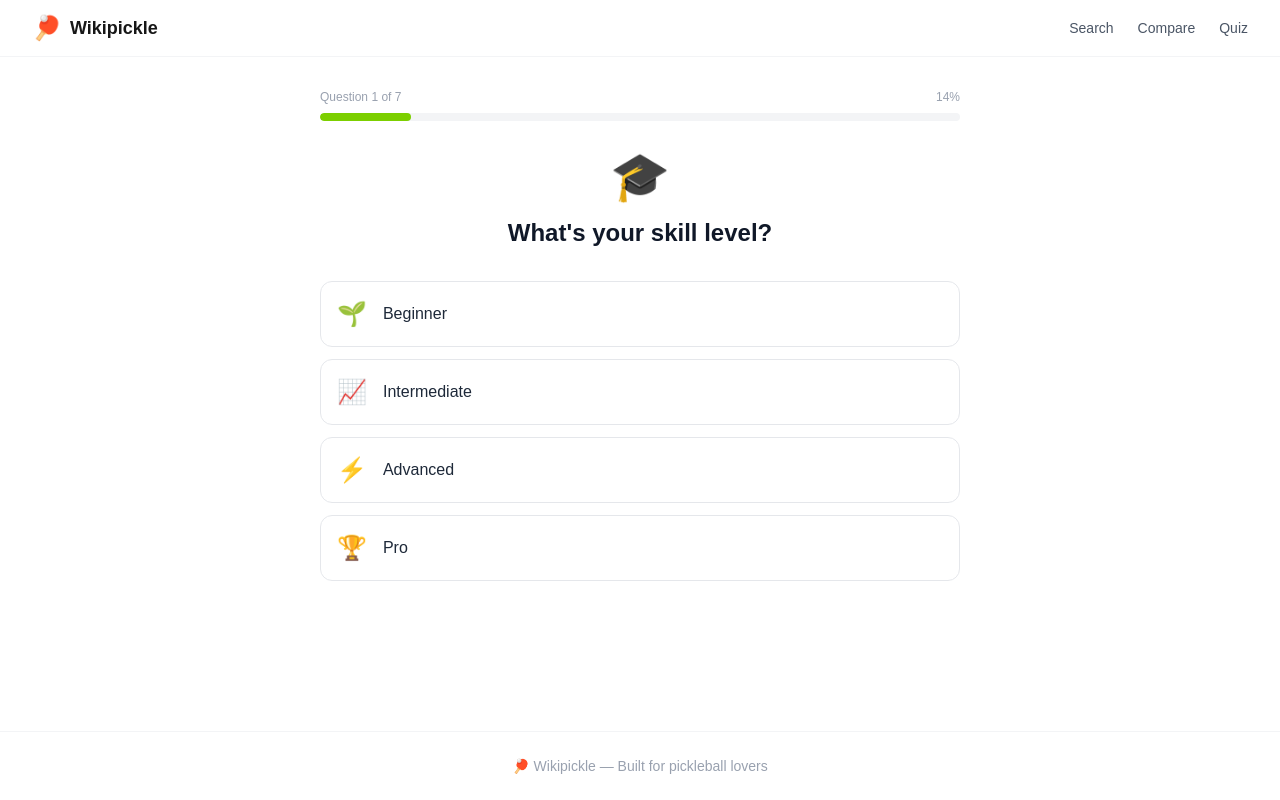
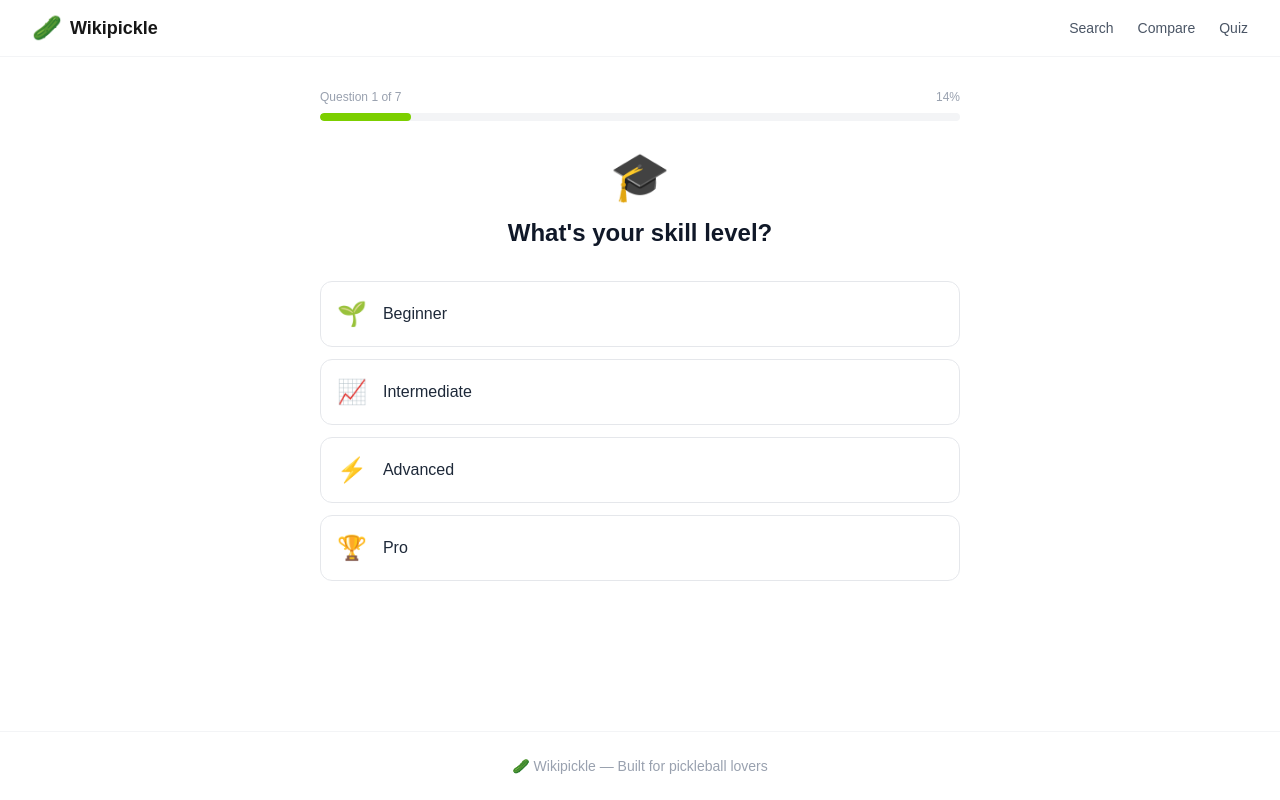
Before and after one commit to lewlian/paddle-picker, a Next.js app: page /quiz in a window 1280 px wide. Built offline with nearby package versions, Linux system fonts and the light colour scheme.

Commit message:
Replace table tennis emoji with pickle emoji 🥒

```diff
--- a/src/app/compare/page.tsx
+++ b/src/app/compare/page.tsx
@@ -204,7 +204,7 @@ export default function ComparePage() {
                     onError={e => { (e.target as HTMLImageElement).style.display = "none"; (e.target as HTMLImageElement).nextElementSibling?.classList.remove("hidden"); }}
                   />
                 ) : null}
-                <div className={`text-3xl ${p.image_url ? "hidden" : ""}`}>🏓</div>
+                <div className={`text-3xl ${p.image_url ? "hidden" : ""}`}>🥒</div>
               </div>
               <div className="p-3">
                 <div className="text-[10px] font-semibold text-lime-600 uppercase tracking-wide">{p.brand}</div>
--- a/src/app/layout.tsx
+++ b/src/app/layout.tsx
@@ -13,7 +13,7 @@ const geistMono = Geist_Mono({
 });
 
 export const metadata: Metadata = {
-  title: "Wikipickle 🏓 — The Pickleball Paddle Encyclopedia",
+  title: "Wikipickle 🥒 — The Pickleball Paddle Encyclopedia",
   description: "Search, compare, and discover your ideal pickleball paddle from 400+ paddles. Take our quiz to find the perfect match.",
 };
 
@@ -28,7 +28,7 @@ export default function RootLayout({
         <nav className="sticky top-0 z-50 bg-white/80 backdrop-blur-md border-b border-gray-100">
           <div className="max-w-7xl mx-auto px-4 sm:px-6 lg:px-8 h-14 flex items-center justify-between">
             <a href="/" className="flex items-center gap-2 font-bold text-lg hover:opacity-80 transition-opacity">
-              <span className="text-2xl">🏓</span>
+              <span className="text-2xl">🥒</span>
               <span>Wikipickle</span>
             </a>
             <div className="flex items-center gap-6 text-sm font-medium text-gray-600">
@@ -40,7 +40,7 @@ export default function RootLayout({
         </nav>
         <main className="flex-1">{children}</main>
         <footer className="border-t border-gray-100 py-6 text-center text-sm text-gray-400">
-          🏓 Wikipickle — Built for pickleball lovers
+          🥒 Wikipickle — Built for pickleball lovers
         </footer>
       </body>
     </html>
--- a/src/components/PaddleCard.tsx
+++ b/src/components/PaddleCard.tsx
@@ -17,7 +17,7 @@ function PaddleImage({ src, alt, height = 150 }: { src?: string; alt: string; he
         className="w-full flex items-center justify-center bg-gray-100 rounded-lg"
         style={{ height }}
       >
-        <span className="text-4xl">🏓</span>
+        <span className="text-4xl">🥒</span>
       </div>
     );
   }
@@ -39,7 +39,7 @@ function PaddleImage({ src, alt, height = 150 }: { src?: string; alt: string; he
             parent.classList.replace("bg-gray-50", "bg-gray-100");
             const emoji = document.createElement("span");
             emoji.className = "text-4xl";
-            emoji.textContent = "🏓";
+            emoji.textContent = "🥒";
             parent.appendChild(emoji);
           }
         }}
```
